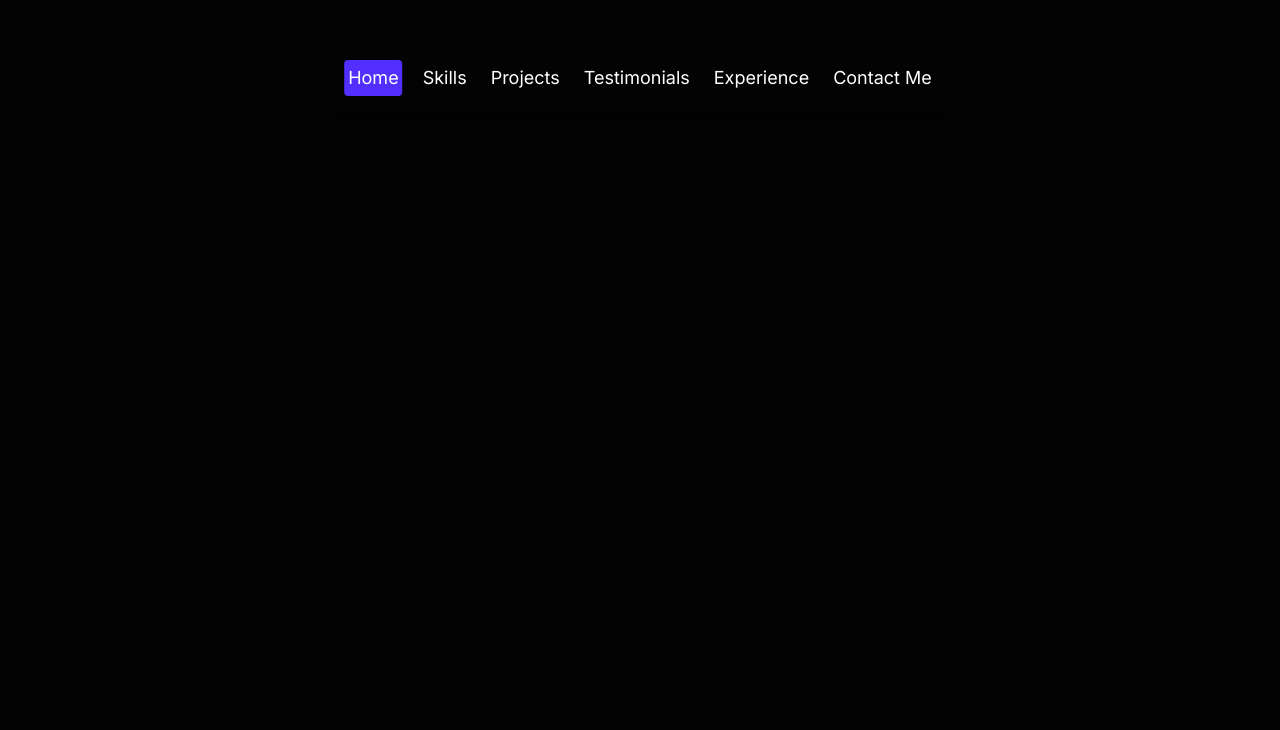
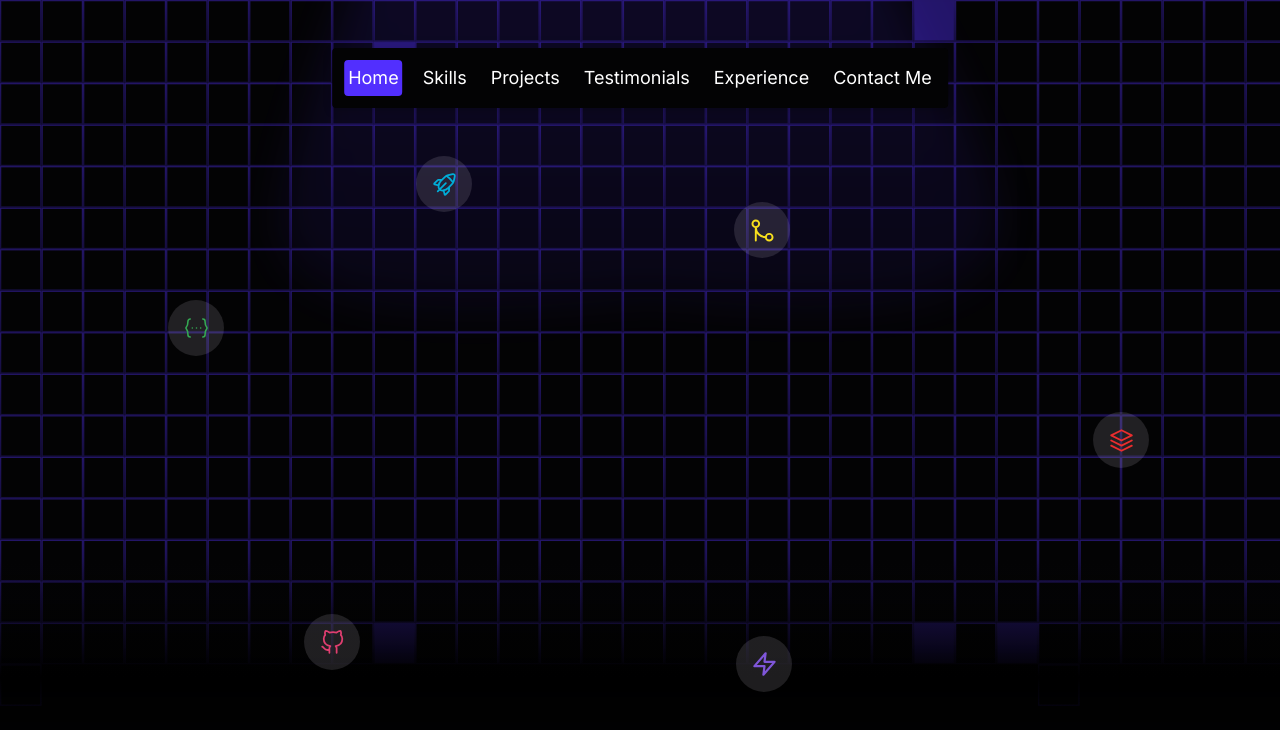
Before and after one commit to max-engineering-x/My-Portfolio, a Next.js app: page / in a window 1280 px wide. Shown: the top 730 px of the page. Built offline with nearby package versions, Linux system fonts and the light colour scheme.

Commit message:
Finished with the top background

```diff
--- /dev/null
+++ b/app/components/Hero/TopBackground.tsx
@@ -0,0 +1,83 @@
+import React from "react";
+
+const TopBackground = () => {
+  return (
+    <>
+      <div className="absolute w-full max-w[360px] md:max-w-screen-lg h-[285px] md:h-[656px] top-[188px] md:top-11 left-1/2 -translate-x-1/2 md:overflow-x-hidden z-10">
+        <div className="w-full h-full relative">
+          <div className="circle-icon top-0 left-[171px] md:top-28 md:left-72">
+            <img
+              src="/rocket_icon.svg"
+              alt="Rocket Icon"
+              width={23}
+              height={23}
+            />
+          </div>
+          <div className="circle-icon absolute top-[162px] left-1/4 md:top-64 md:left-10 flex items-center justify-center">
+            <img
+              src="/bracket_icon.svg"
+              alt="Bracket Icon"
+              width={23}
+              height={23}
+            />
+          </div>
+          <div className="circle-icon absolute top-60 left-[149px] md:top-[570px] md:left-44 flex items-center justify-center">
+            <img
+              src="/github_icon.svg"
+              alt="Github Icon"
+              width={23}
+              height={23}
+            />
+          </div>
+          <div className="hidden md:circle-icon  md:top-[592px] md:left-[608px]">
+            <img
+              src="/electricity_icon.svg"
+              alt="Electricity Icon"
+              width={23}
+              height={23}
+            />
+          </div>
+          <div className="hidden md:circle-icon  md:top-[158px] md:left-[606px]">
+            <img
+              src="/merge_icon.svg"
+              alt="Merge Icon"
+              width={23}
+              height={23}
+            />
+          </div>
+          <div className="hidden md:circle-icon  md:top-[368px] md:left-[965px]">
+            <img
+              src="/stack_icon.svg"
+              alt="Stack Icon"
+              width={23}
+              height={23}
+            />
+          </div>
+        </div>
+      </div>
+      <img
+        src="/top_highlight.svg"
+        alt="Top dark mode background highlight"
+        width={809}
+        height={877}
+        className="absolute top-[-515px] hidden dark:md:block left-1/2 -translate-x-1/2"
+      />
+      <img
+        src="/top_highlight_mobile.svg"
+        alt="Top dark mode background highlight for the mobile"
+        width={429}
+        height={465}
+        className="absolute top-[-229px] hidden dark:block dark:md:hidden left-1/2 -translate-x-1/2"
+      />
+      <div className="absolute top-0 w-full h-[795px] bg-repeat-x bg-[url('/top_bg_light.svg')] bg-[auto_auto] hidden dark:hidden md:block" />
+
+      <div className="absolute top-0 w-full h-[600px] bg-repeat-x bg-[url('/top_bg_mobile_light.svg')] bg-[auto_auto] dark:hidden md:hidden" />
+
+      <div className="absolute top-0 w-full h-[795px] bg-repeat-x bg-[url('/top_bg_dark.svg')] bg-[auto_auto] hidden md:dark:block" />
+
+      <div className="absolute top-0 w-full h-[600px] bg-repeat-x bg-[url('/top_bg_mobile_dark.svg')] bg-[auto_auto] hidden dark:block dark:md:hidden" />
+    </>
+  );
+};
+
+export default TopBackground;
--- a/app/globals.css
+++ b/app/globals.css
@@ -29,4 +29,10 @@ body {
   .card-shadow {
     @apply shadow-[0_3px_10px_rgb(0,0,0,0.2)];
   }
+
+  .circle-icon {
+    @apply flex items-center justify-center
+    rounded-full w-11 h-11 md:w-14 md:h-14
+    bg-[#f4ebff] bg-opacity-[12%] absolute;
+  }
 }
--- a/app/layout.tsx
+++ b/app/layout.tsx
@@ -18,7 +18,7 @@ export default function RootLayout({
   return (
     <html lang="en">
       <body
-        className={`${inter.className} dark ` }
+        className={`${inter.className}  dark` }
       >
         {children}
       </body>
--- a/app/page.tsx
+++ b/app/page.tsx
@@ -1,4 +1,5 @@
 
+import TopBackground from "./components/Hero/TopBackground"
 import Navbar from "./components/Navbar"
 
 
@@ -7,7 +8,9 @@ export default function Home() {
 
   return (
     <div className="relative overflow-clip " id="home">
+      <div className="w-screen h-screen"></div>
       <Navbar/>
+      <TopBackground/>
     </div>
   )
 
```
